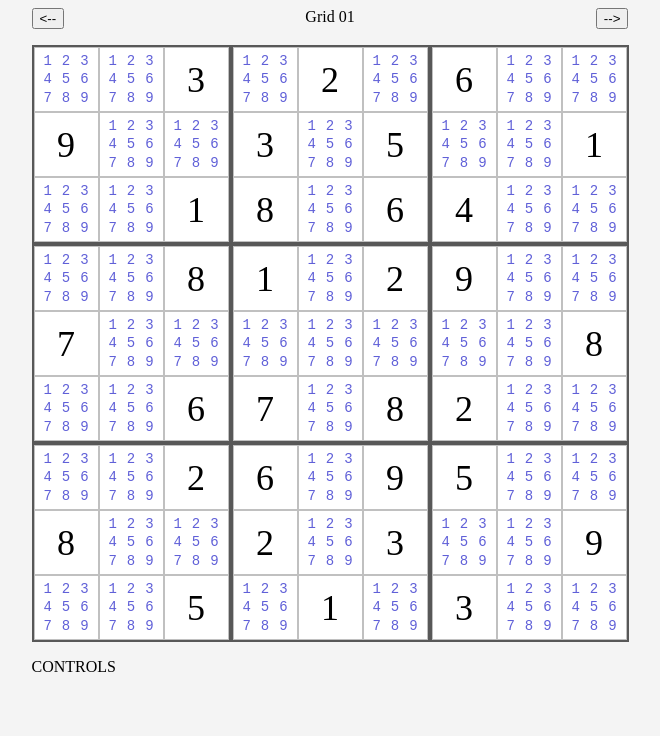
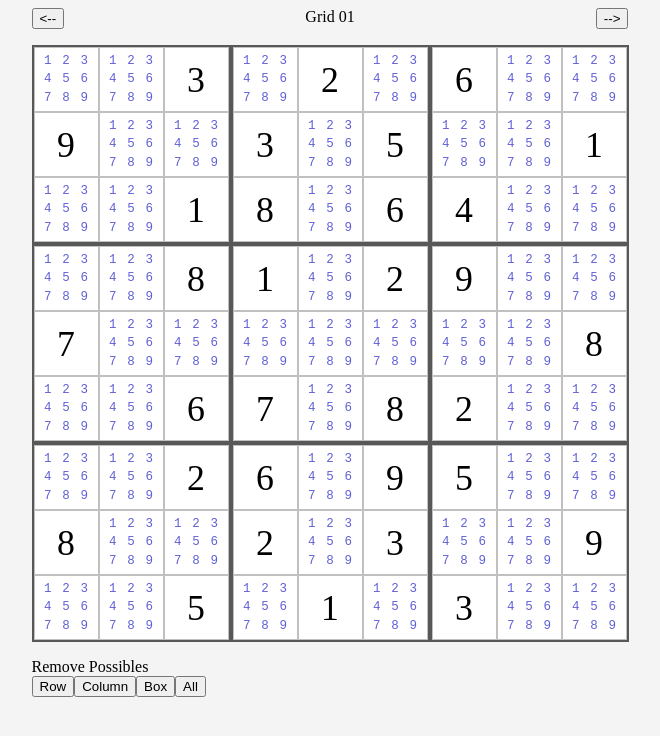
Before and after one commit to philrmass/sudoku-solver, a React app: page / in a window 1280 px wide. Shown: the top 736 px of the page, without its empty margins (310-970 px from the left). Built offline with nearby package versions, Linux system fonts and the light colour scheme; the HTML template or start-up script is replaced by a standard one.

Commit message:
add actions and possibles display

```diff
--- a/src/components/Cell.js
+++ b/src/components/Cell.js
@@ -18,17 +18,21 @@ function Cell({
 
   function buildSolution(value) {
     return (
-      <div className={styles.solution}>
+      <div className={styles.done}>
         {value}
       </div>
     );
   }
 
   function buildPossibles(values) {
-    //??? reduce values, adding ''
+    const all = values.reduce((all, value) => {
+      const gap = value - all.length - 1;
+      const blanks = Array.from({ length: gap }, () => '');
+      return [...all, ...blanks, value];
+    }, []);
     return (
       <div className={styles.possibles}>
-        {values.map((value, index) => (
+        {all.map((value, index) => (
           <div key={index} className={styles.possible}>
             {value}
           </div>
--- a/src/components/Controls.js
+++ b/src/components/Controls.js
@@ -1,13 +1,51 @@
 import React from 'react';
+import { connect } from 'react-redux';
+import PropTypes from 'prop-types';
 
+import { removeAllRowPossibles } from '../redux/board/actions';
 import styles from '../styles/Controls.module.css';
 
-function Controls() {
+function Controls({
+  board,
+}) {
+  console.log('B0', board[0].length);
   return (
     <main className={styles.main}>
-      CONTROLS
+      <section>
+        <div className={styles.title}>
+          Remove Possibles
+        </div>
+        <div>
+          <button
+            onClick={removeAllRowPossibles}
+          >
+            Row
+          </button>
+          <button>
+            Column
+          </button>
+          <button>
+            Box
+          </button>
+          <button>
+            All
+          </button>
+        </div>
+      </section>
     </main>
   );
 }
 
-export default Controls;
+Controls.propTypes = {
+  board: PropTypes.arrayOf(PropTypes.arrayOf(PropTypes.number)).isRequired,
+};
+
+const mapState = (state) => ({
+  board: state.board.current,
+});
+
+const mapDispatch = {
+  removeAllRowPossibles,
+};
+
+export default connect(mapState, mapDispatch)(Controls);
--- /dev/null
+++ b/src/data/indices.js
@@ -0,0 +1,11 @@
+export const rowIndices = [
+  [0, 1, 2, 3, 4, 5, 6, 7, 8],
+  [9, 10, 11, 12, 13, 14, 15, 16, 17],
+  [18, 19, 20, 21, 22, 23, 24, 25, 26],
+  [27, 28, 29, 30, 31, 32, 33, 34, 35],
+  [36, 37, 38, 39, 40, 41, 42, 43, 44],
+  [45, 46, 47, 48, 49, 50, 51, 52, 53],
+  [54, 55, 56, 57, 58, 59, 60, 61, 62],
+  [63, 64, 65, 66, 67, 68, 69, 70, 71],
+  [72, 73, 74, 75, 76, 77, 78, 79, 80],
+];
--- /dev/null
+++ b/src/redux/board/actions.js
@@ -0,0 +1,6 @@
+export const REMOVE_ROW_POSSIBLES = 'REMOVE_ROW_POSSIBLES';
+
+export function removeAllRowPossibles() {
+  console.log('RARP');
+  return { type: REMOVE_ROW_POSSIBLES };
+}
--- a/src/redux/board/reducer.js
+++ b/src/redux/board/reducer.js
@@ -1,5 +1,10 @@
 import puzzlesStr from '../../data/puzzles.txt';
+import { removeRowPossibles } from '../../utilities/board';
 import { parsePuzzles, getPuzzleBoard } from '../../utilities/puzzles';
+
+import {
+  REMOVE_ROW_POSSIBLES,
+} from './actions';
 
 const puzzles = parsePuzzles(puzzlesStr);
 const index = 0;
@@ -11,7 +16,14 @@ const defaultState = {
 };
 
 export default function boardReducer(state = defaultState, action) {
+  console.log('ACT', action);
   switch(action.type) {
+    case REMOVE_ROW_POSSIBLES: {
+      return {
+        ...state,
+        current: removeRowPossibles(0, state.current),
+      };
+    }
     default:
       return state;
   }
--- a/src/styles/Cell.module.css
+++ b/src/styles/Cell.module.css
@@ -7,8 +7,8 @@
   align-items: center;
 }
 
-.solution {
-  font-size: 36px;
+.done {
+  font-size: var(--done-size);
 }
 
 .possibles {
@@ -17,7 +17,7 @@
   padding: var(--space0);
   color: var(--text-blue);
   font-family: monospace;
-  font-size: 14px;
+  font-size: var(--possible-size);
   display: grid;
   grid-template-columns: 1fr 1fr 1fr;
 }
--- a/src/styles/index.css
+++ b/src/styles/index.css
@@ -6,6 +6,8 @@
   --text-blue: #6060d8;
   --light-gray: #f4f4f4;
   --cell-size: 65px;
+  --done-size: calc(.55 * var(--cell-size));
+  --possible-size: calc(.35 * var(--done-size));
 }
 
 * {
--- /dev/null
+++ b/src/utilities/board.js
@@ -0,0 +1,6 @@
+import { rowIndices } from '../data/indices';
+
+export function removeRowPossibles(rowIndex, board) {
+  console.log('ri', rowIndex, 'b', board, 'rix', rowIndices);
+  return board;
+}
```
Also changed, not shown: 1 other file (tests, documents, lock files or other folders).
